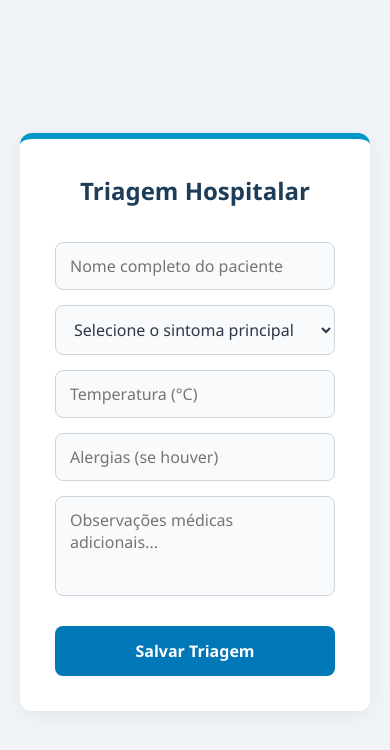
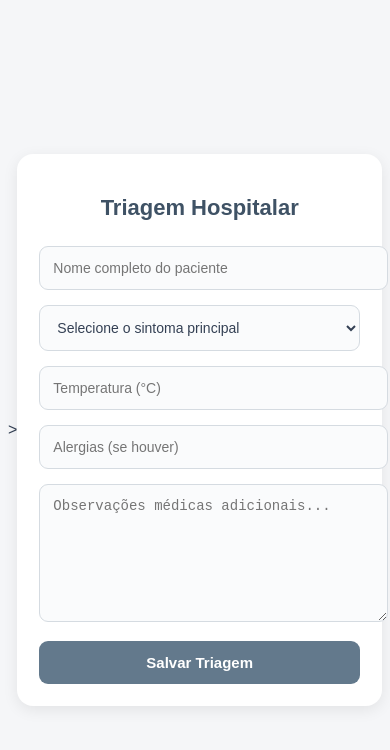
Before and after one commit to cecbxbxsvida/sentinela2, a website: page frontend/triagem.html in a window 390 px wide. Drawn offline with Linux system fonts and the light colour scheme.

Commit message:
Enhance triagem.html with CSS styling
Added CSS styles for improved layout and design.

````diff
--- a/frontend/triagem.html
+++ b/frontend/triagem.html
@@ -14,9 +14,130 @@
         Triagem Hospitalar
     </title>
 
-    <link
-        rel="stylesheet"
-        href="css/triagem.css"
+   <style>
+       ```css
+* {
+    box-sizing: border-box;
+    margin: 0;
+    padding: 0;
+}
+
+body {
+    font-family: Arial, sans-serif;
+    background: #f5f6f8;
+    color: #344054;
+    min-height: 100vh;
+    display: flex;
+    justify-content: center;
+    align-items: center;
+}
+
+.container {
+    width: 92%;
+    max-width: 620px;
+    background: #ffffff;
+    padding: 30px;
+    border-radius: 16px;
+    box-shadow: 0 4px 15px rgba(0, 0, 0, 0.08);
+}
+
+h2 {
+    text-align: center;
+    color: #3f5265;
+    margin-bottom: 25px;
+    font-size: 25px;
+}
+
+input,
+select,
+textarea {
+    width: 100%;
+    border: 1px solid #d5dbe1;
+    background: #fafbfc;
+    border-radius: 9px;
+    padding: 13px;
+    margin-bottom: 15px;
+    font-size: 14px;
+    color: #344054;
+    outline: none;
+}
+
+input:focus,
+select:focus,
+textarea:focus {
+    border-color: #8095a8;
+    background: #ffffff;
+}
+
+textarea {
+    height: 110px;
+    resize: vertical;
+}
+
+button {
+    width: 100%;
+    border: none;
+    border-radius: 9px;
+    padding: 13px;
+    background: #63798c;
+    color: #ffffff;
+    font-size: 15px;
+    font-weight: bold;
+    cursor: pointer;
+    transition: 0.2s;
+}
+
+button:hover {
+    background: #536a7d;
+}
+
+#resultado {
+    margin-bottom: 15px;
+    padding: 12px;
+    border-radius: 8px;
+    text-align: center;
+    font-weight: bold;
+    font-size: 14px;
+}
+
+#resultado:empty {
+    display: none;
+}
+
+/* Classificações de risco */
+
+.verde {
+    background: #e8f1eb;
+    color: #42634d;
+    border: 1px solid #d3e2d8;
+}
+
+.amarelo {
+    background: #f5f0dc;
+    color: #75642c;
+    border: 1px solid #e8dfbd;
+}
+
+.vermelho {
+    background: #f3e4e5;
+    color: #805056;
+    border: 1px solid #e5cdd0;
+}
+
+@media (max-width: 600px) {
+
+    .container {
+        width: 94%;
+        padding: 22px;
+    }
+
+    h2 {
+        font-size: 22px;
+    }
+}
+```
+
+   </style>
     >
 
 </head>
````
